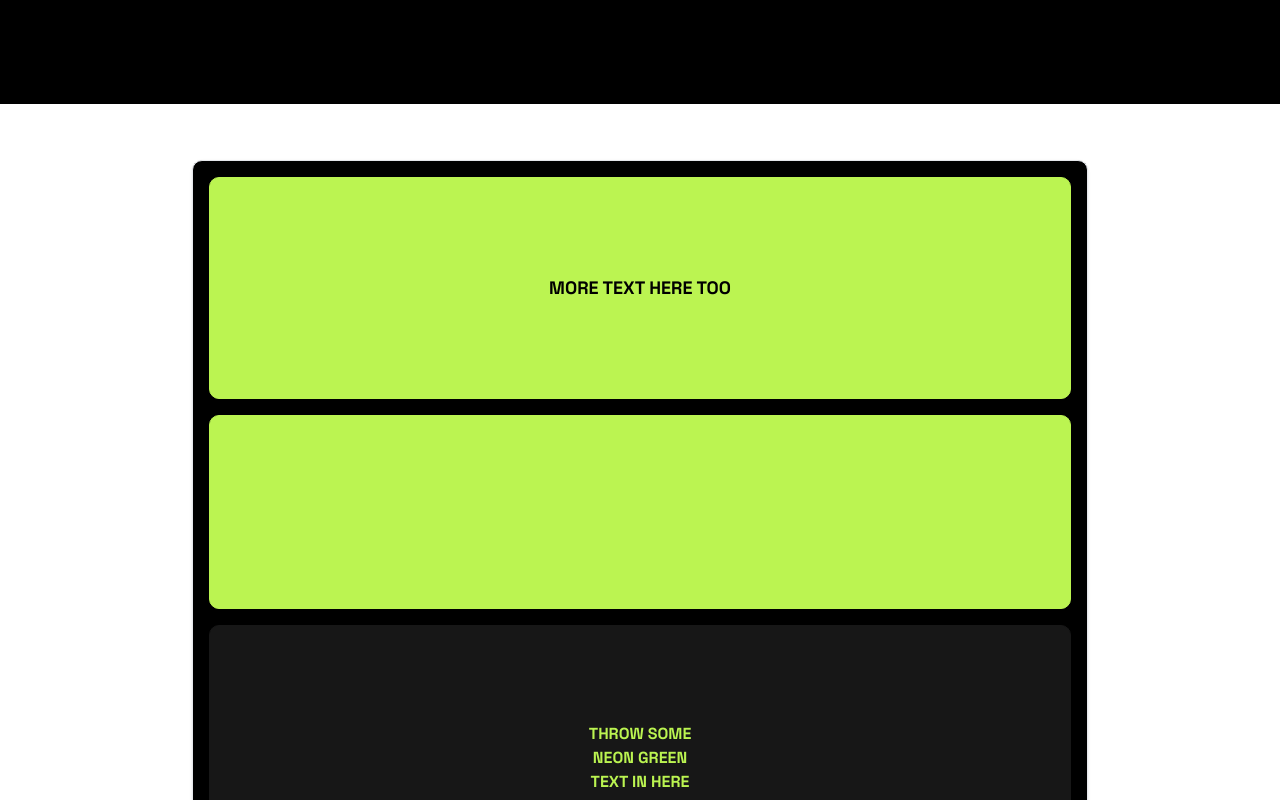
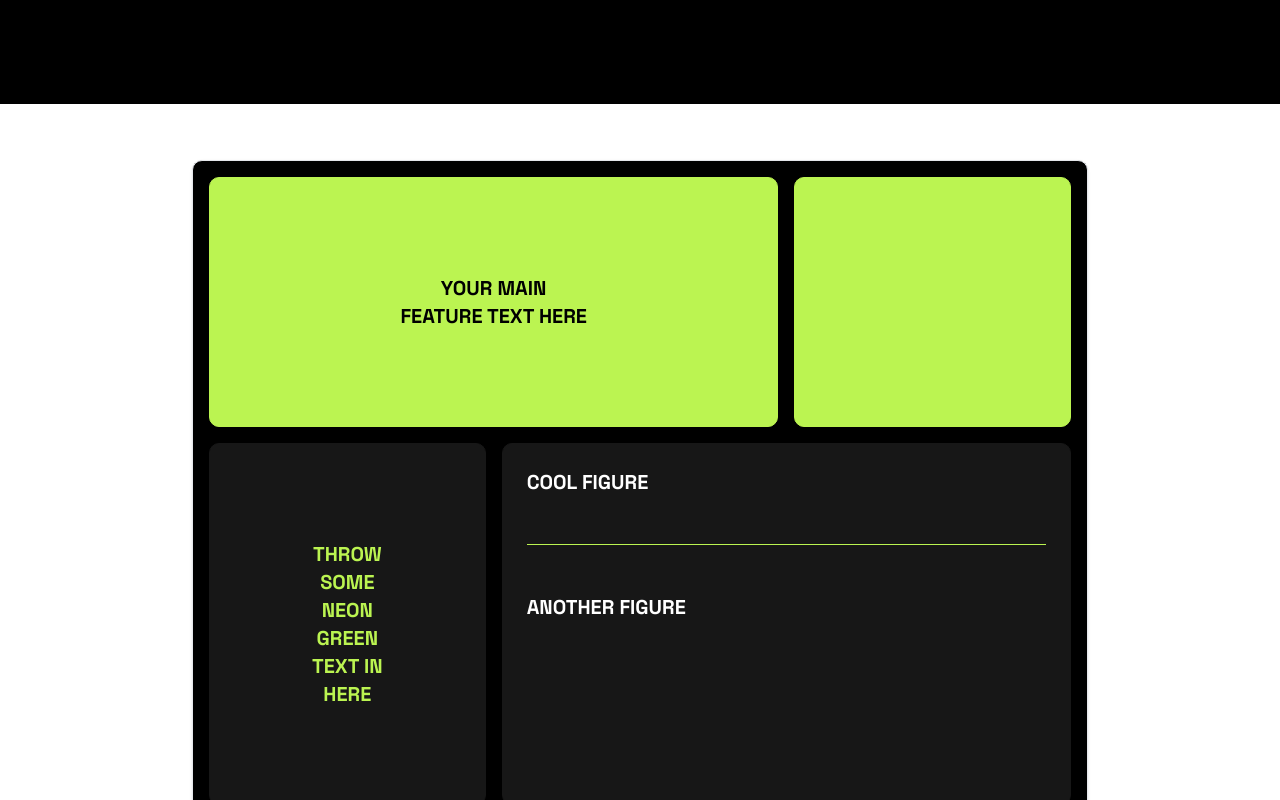
Before and after one commit to Nash504/deepnote, a Next.js app: page / in a window 1280 px wide. Shown: the part 760-1560 px from the top of the page. Built offline with nearby package versions, Linux system fonts and the light colour scheme; no server answers.

Commit message:
feat: implement intersection observer for animation visibility in NeonBento component

```diff
--- a/components/Bento.jsx
+++ b/components/Bento.jsx
@@ -1,24 +1,76 @@
+'use client'
 import { Card } from "./ui/card";
+import { useState, useEffect, useRef } from "react";
 
 export default function NeonBento() {
+    // Ref to track the component's container element
+    const bentoRef = useRef(null);
+    // State to control the animation visibility
+    const [isVisible, setIsVisible] = useState(false);
+
+    useEffect(() => {
+        // Create an Intersection Observer to detect when the component is visible
+        const observer = new IntersectionObserver(
+            ([entry]) => {
+                // When the component is at least 20% visible, trigger the animation
+                if (entry.isIntersecting) {
+                    setIsVisible(true);
+                    // Once triggered, we can disconnect the observer
+                    observer.disconnect();
+                }
+            },
+            {
+                // Trigger when at least 20% of the element is visible
+                threshold: 0.2
+            }
+        );
+
+        // Start observing the component
+        if (bentoRef.current) {
+            observer.observe(bentoRef.current);
+        }
+
+        // Clean up the observer when the component unmounts
+        return () => {
+            if (bentoRef.current) {
+                observer.unobserve(bentoRef.current);
+            }
+        };
+    }, []);
+
     return (
-        <div className="bg-white p-8 mt-6">
-            <Card className="max-w-4xl mx-auto grid grid-cols-3 sm:grid-cols-1 flex flex-col     gap-4 p-4 bg-black rounded-lg">
-                {/* Top Row */}
-                <Card className="bg-lime-300 col-span-2 p-24 flex items-center justify-center rounded-lg border-lime-300">
-                    <p className="font-bold text-black text-lg">MORE TEXT HERE TOO</p>
+        // Outer container with padding and margin
+        <div className="bg-white p-4 sm:p-8 mt-6" ref={bentoRef}>
+            {/* Main Card acting as the Bento Grid container */}
+            <Card className={`max-w-4xl mx-auto grid grid-cols-1 sm:grid-cols-3 gap-4 p-4 bg-black rounded-lg transition-all duration-700 ${isVisible ? 'opacity-100 transform-none' : 'opacity-0 translate-y-4'}`}>
+
+                {/* Top Row - Left Card */}
+                <Card className={`bg-lime-300 sm:col-span-2 p-6 sm:p-24 flex items-center justify-center rounded-lg border-lime-300 transition-all duration-500 delay-100 hover:scale-[1.02] ${isVisible ? 'opacity-100 transform-none' : 'opacity-0 -translate-x-4'}`}>
+                     <p className="font-bold text-black text-center text-lg sm:text-xl">
+                        YOUR MAIN<br/>FEATURE TEXT HERE
+                    </p>
                 </Card>
-                <Card className="bg-lime-300 p-24 col-span-1 flex items-center justify-center rounded-lg border-lime-300"></Card>
 
-                {/* Bottom Row */}
-                <Card className="bg-neutral-900 col-span-1 p-24 flex items-center justify-center rounded-lg border-neutral-900">
-                    <p className="font-bold text-lime-300 text-center">THROW SOME<br />NEON GREEN<br />TEXT IN HERE</p>
+                {/* Top Row - Right Card */}
+                <Card className={`bg-lime-300 col-span-1 p-6 sm:p-24 flex items-center justify-center rounded-lg border-lime-300 transition-all duration-500 delay-200 hover:scale-[1.02] ${isVisible ? 'opacity-100 transform-none' : 'opacity-0 translate-x-4'}`}>
+                     {/* Content for this card */}
                 </Card>
-                <Card className="bg-neutral-900 col-span-2 p-6 flex flex-col space-y-6 rounded-lg border-neutral-900">
-                    <div className="text-white font-bold text-lg">COOL FIGURE</div>
-                    <div className="h-px bg-lime-300 w-full"></div>
-                    <div className="text-white font-bold text-lg">ANOTHER FIGURE</div>
+
+                {/* Bottom Row - Left Card */}
+                <Card className={`bg-neutral-900 col-span-1 p-6 sm:p-24 flex items-center justify-center rounded-lg border-neutral-900 transition-all duration-500 delay-300 hover:scale-[1.02] ${isVisible ? 'opacity-100 transform-none' : 'opacity-0 -translate-y-4'}`}>
+                    <p className="font-bold text-lime-300 text-center text-lg sm:text-xl transition-all duration-300 hover:text-white group-hover:text-white">
+                        THROW SOME<br />NEON GREEN<br />TEXT IN HERE
+                    </p>
                 </Card>
+
+                {/* Bottom Row - Right Card */}
+                <Card className={`bg-neutral-900 sm:col-span-2 p-4 sm:p-6 flex flex-col space-y-4 sm:space-y-6 rounded-lg border-neutral-900 transition-all duration-500 delay-400 hover:scale-[1.01] ${isVisible ? 'opacity-100 transform-none' : 'opacity-0 translate-y-4'}`}>
+                    {/* Content for figures/items */}
+                    <div className="text-white font-bold text-lg sm:text-xl transition-all duration-300 hover:text-lime-300">COOL FIGURE</div>
+                    <div className="h-px bg-lime-300 w-full transition-all duration-500 hover:w-full origin-left"></div> {/* Divider line */}
+                    <div className="text-white font-bold text-lg sm:text-xl transition-all duration-300 hover:text-lime-300">ANOTHER FIGURE</div>
+                </Card>
+
             </Card>
         </div>
     );
```
